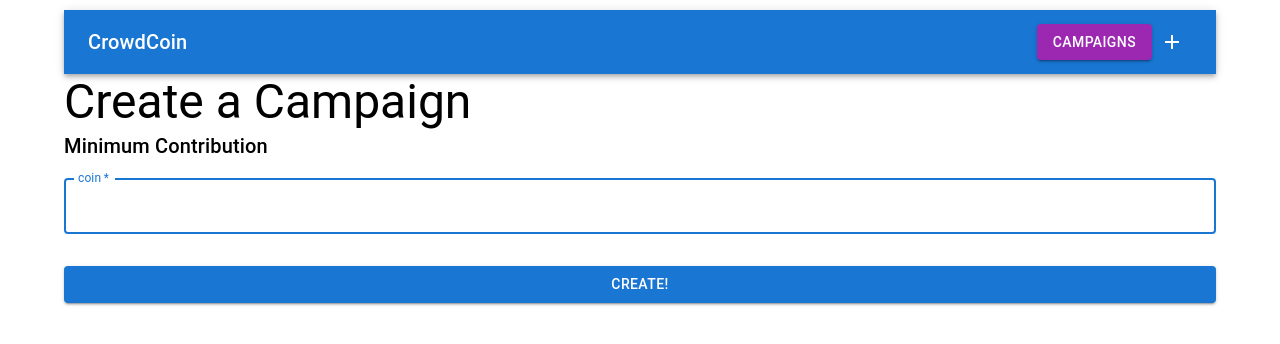
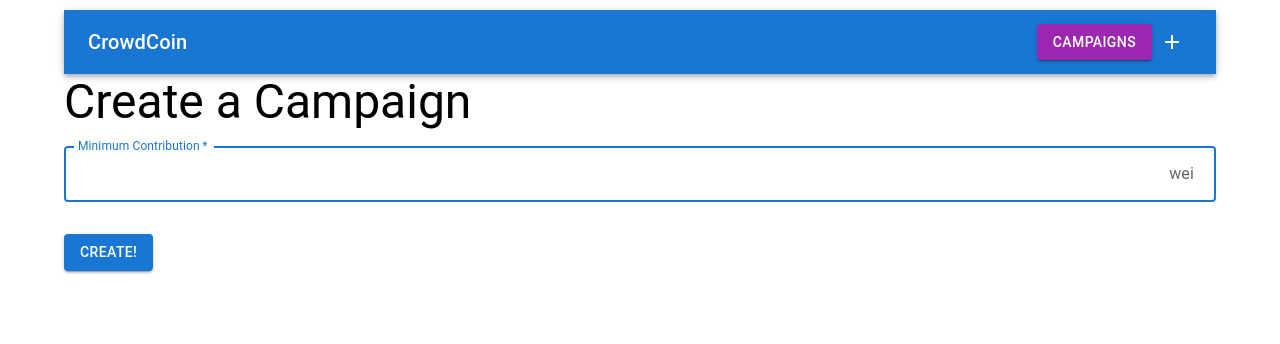
Before and after one commit to rojarsmith/demo-bank, a Next.js app in the folder solidity/solidity-kickstart/: page /campaigns/new in a window 1280 px wide. Shown: the top 344 px of the page. Built offline with nearby package versions, Linux system fonts and the light colour scheme.

Commit message:
Integrate input adornment and change handlers.

```diff
--- a/solidity/solidity-kickstart/pages/campaigns/new.js
+++ b/solidity/solidity-kickstart/pages/campaigns/new.js
@@ -1,10 +1,13 @@
+import { useState } from "react";
 import Layout from "../../components/Layout";
 import Box from '@mui/material/Box';
 import TextField from '@mui/material/TextField';
+import InputAdornment from '@mui/material/InputAdornment';
 import Button from '@mui/material/Button';
 import Typography from '@mui/material/Typography';
 
 export default function CampaignNew() {
+    const [minimumcontribution, setMinimumcontribution] = useState('');
     return (
         <Layout>
             <Typography
@@ -20,24 +23,27 @@ export default function CampaignNew() {
                     component="div"
                     sx={{ display: { xs: 'none', sm: 'block' } }}
                 >
-                    Minimum Contribution
                 </Typography>
                 <TextField
                     margin="normal"
                     required
                     fullWidth
                     id="coin"
-                    label="coin"
+                    label="Minimum Contribution"
                     name="coin"
                     autoFocus
+                    InputProps={{
+                        endAdornment: <InputAdornment position="start">wei</InputAdornment>,
+                    }}
+                    value={minimumcontribution}
+                    onChange={event => setMinimumcontribution(event.target.value)}
                 />
                 <Button
                     type="submit"
-                    fullWidth
                     variant="contained"
                     sx={{ mt: 3, mb: 2 }}
                 >
-                   Create!
+                    Create!
                 </Button>
             </Box>
         </Layout>
```
